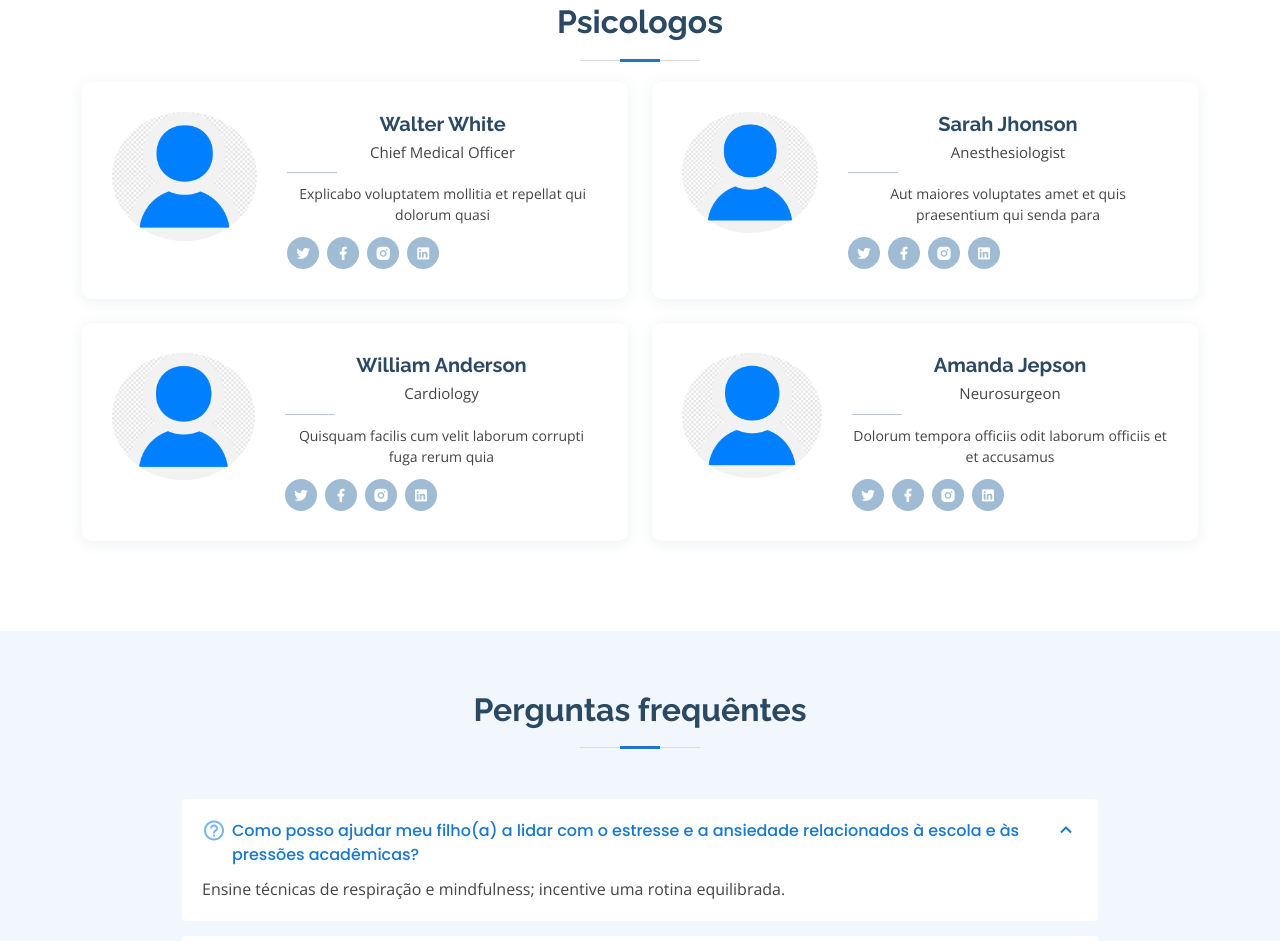
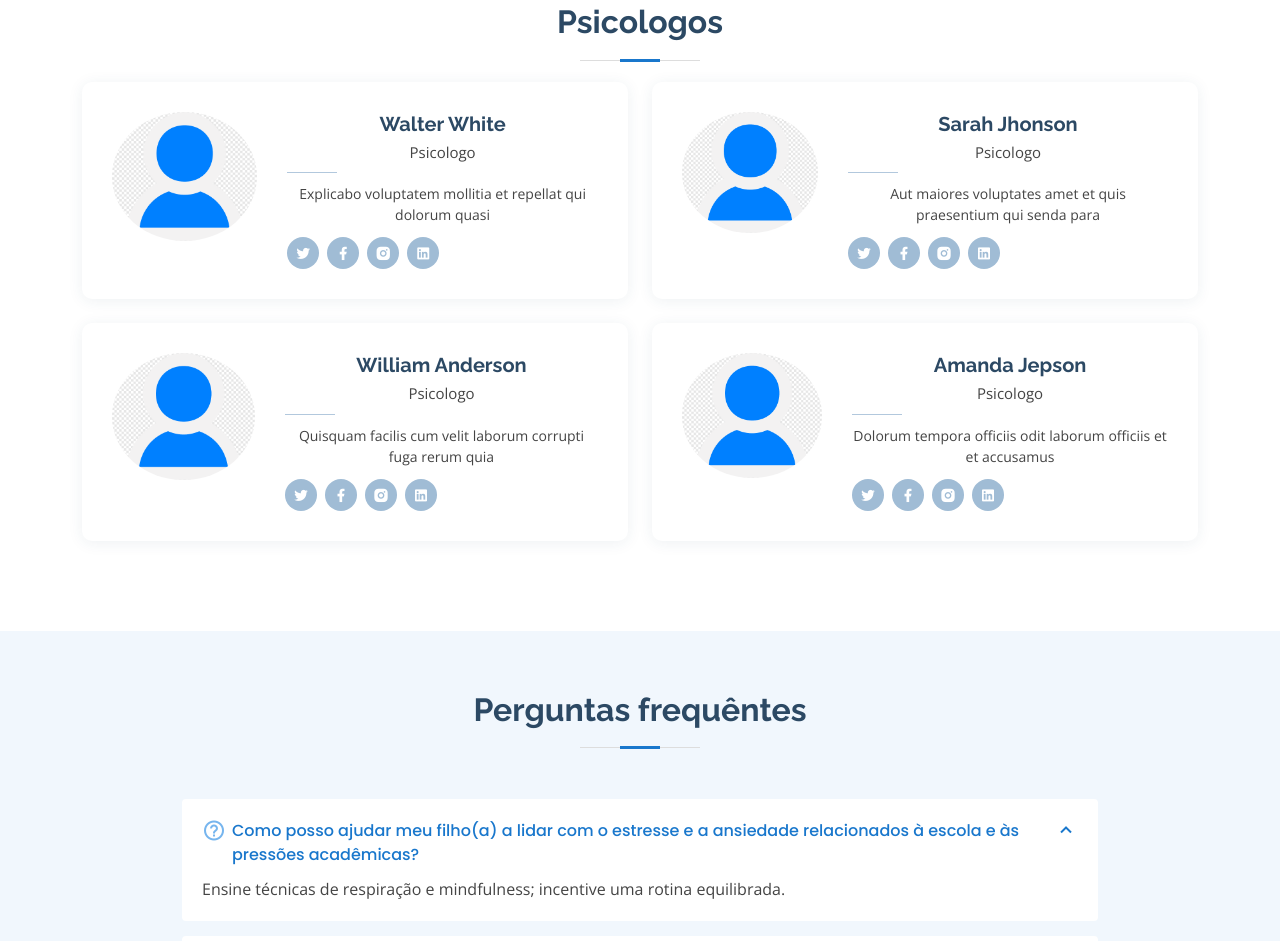
Before and after one commit to meiotera/escola-em-equilibrio, a plain HTML site: page index.html in a window 1280 px wide. Shown: the part 4341-5282 px from the top of the page. Drawn offline with nearby package versions, Linux system fonts and the light colour scheme.

Commit message:
mudanca de cargos dos medicos

```diff
--- a/index.html
+++ b/index.html
@@ -407,7 +407,7 @@
               <div class="pic"><img src="assets/img/doctors/png-clipart-user-profile.png" class="img-fluid" alt=""></div>
               <div class="member-info">
                 <h4>Walter White</h4>
-                <span>Chief Medical Officer</span>
+                <span>Psicologo</span>
                 <p>Explicabo voluptatem mollitia et repellat qui dolorum quasi</p>
                 <div class="social">
                   <a href=""><i class="ri-twitter-fill"></i></a>
@@ -424,7 +424,7 @@
               <div class="pic"><img src="assets/img/doctors/png-clipart-user-profile.png"  class="img-fluid" alt=""></div>
               <div class="member-info">
                 <h4>Sarah Jhonson</h4>
-                <span>Anesthesiologist</span>
+                <span>Psicologo</span>
                 <p>Aut maiores voluptates amet et quis praesentium qui senda para</p>
                 <div class="social">
                   <a href=""><i class="ri-twitter-fill"></i></a>
@@ -441,7 +441,7 @@
               <div class="pic"><img src="assets/img/doctors/png-clipart-user-profile.png"  class="img-fluid" alt=""></div>
               <div class="member-info">
                 <h4>William Anderson</h4>
-                <span>Cardiology</span>
+                <span>Psicologo</span>
                 <p>Quisquam facilis cum velit laborum corrupti fuga rerum quia</p>
                 <div class="social">
                   <a href=""><i class="ri-twitter-fill"></i></a>
@@ -458,7 +458,7 @@
               <div class="pic"><img src="assets/img/doctors/png-clipart-user-profile.png"  class="img-fluid" alt=""></div>
               <div class="member-info">
                 <h4>Amanda Jepson</h4>
-                <span>Neurosurgeon</span>
+                <span>Psicologo</span>
                 <p>Dolorum tempora officiis odit laborum officiis et et accusamus</p>
                 <div class="social">
                   <a href=""><i class="ri-twitter-fill"></i></a>
```
